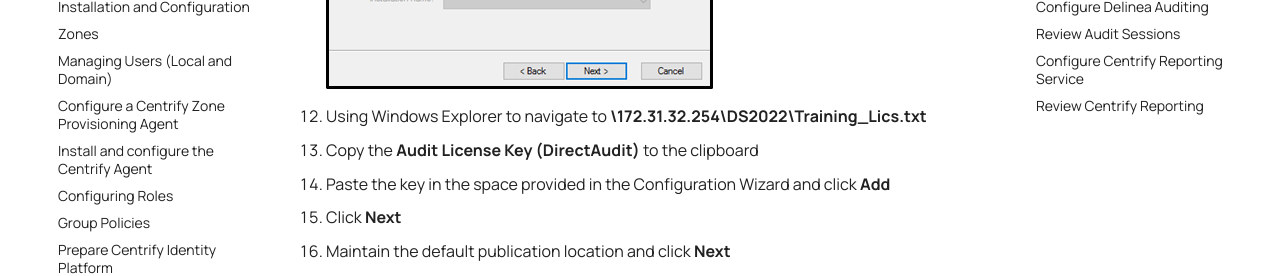
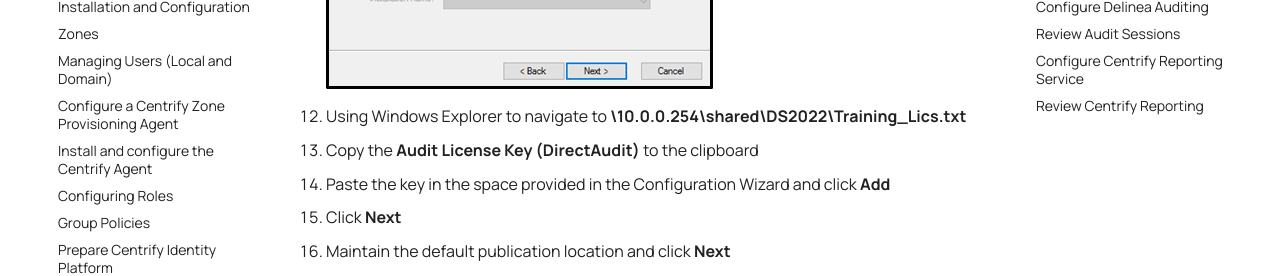
Before and after one commit to wessenstam/server-cloud_suite_partner, an MkDocs documentation site: the page built from docs/Server_Suite/lab10/lab10.md, in a window 1280 px wide and 900 px high, scrolled down 1798 px. Shown: the part 155-431 px from the top of the window. Built offline with MkDocs 1.6.1 and Material for MkDocs 9.7.7, drawn with Linux system fonts in a browser that asks for light colours.

Commit message:
New UNC Path for the licenses

```diff
--- a/docs/Server_Suite/lab10/lab10.md
+++ b/docs/Server_Suite/lab10/lab10.md
@@ -53,7 +53,7 @@ Greensafe is required to have audit records of sessions and users. In this exerc
 
     ![](images/lab-002.png)
 
-12. Using Windows Explorer to navigate to **\172.31.32.254\DS2022\Training_Lics.txt**
+12. Using Windows Explorer to navigate to **\\10.0.0.254\shared\DS2022\Training_Lics.txt**
 
 13. Copy the **Audit License Key (DirectAudit)** to the clipboard
 
```
Also changed, not shown: docs/Server_Suite/lab1/lab1.md (+1 -1 lines).
